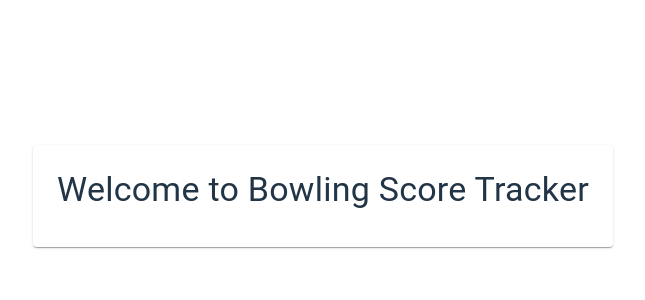
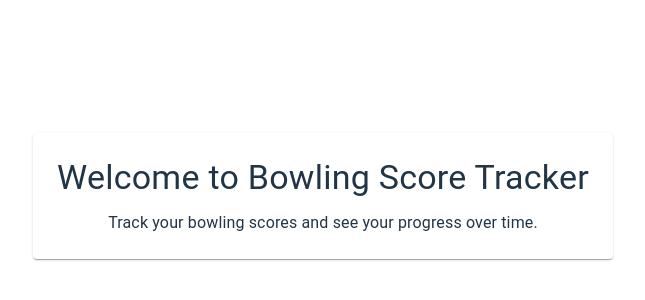
Before and after one commit to jwong65/bowling-project, a React (Vite) app: page / in a window 1280 px wide. Shown: the part 212-512 px from the top of the page, without its empty margins (317-962 px from the left). Built offline with nearby package versions, Linux system fonts and the light colour scheme.

Commit message:
Added body text to the Box

```diff
--- a/src/components/HomePage.jsx
+++ b/src/components/HomePage.jsx
@@ -17,6 +17,9 @@ export default function HomePage() {
         <Typography variant="h4" component="h1" gutterBottom>
             Welcome to Bowling Score Tracker
         </Typography>
+        <Typography variant="body1">
+            Track your bowling scores and see your progress over time.
+        </Typography>
     </Box>
   )
 }
```
